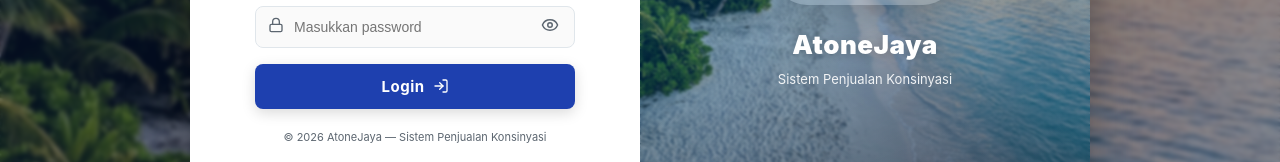
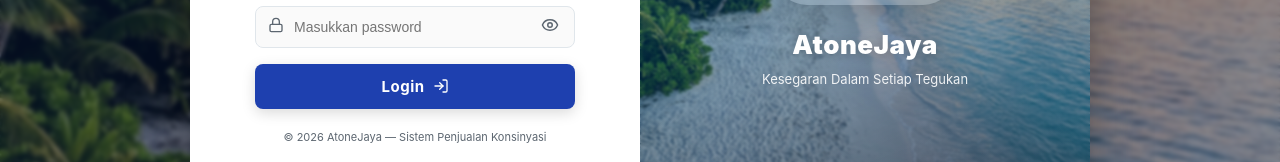
Before and after one commit to atonejaya/Minuman-Teh-Tarik, a React (Vite) app in the folder frontend/: page /login in a window 1280 px wide. Shown: the part 435-597 px from the top of the page. Built offline with nearby package versions, Linux system fonts and the light colour scheme; no server answers; the database is empty.

Commit message:
Update tagline ke Kesegaran Dalam Setiap Tegukan

```diff
--- a/frontend/src/contexts/CompanyContext.jsx
+++ b/frontend/src/contexts/CompanyContext.jsx
@@ -4,7 +4,7 @@ import { supabase } from '../utils/supabase';
 const CompanyContext = createContext({
   loading: true,
   companyName: 'AtoneJaya',
-  tagline: '',
+  tagline: 'Kesegaran Dalam Setiap Tegukan',
   address: '',
   phone: '',
   logoUrl: '',
@@ -37,7 +37,7 @@ export const CompanyProvider = ({ children }) => {
   const value = {
     loading: state.loading,
     companyName: state.settingsMap.company_name || 'AtoneJaya',
-    tagline: state.settingsMap.company_tagline || 'Sistem Penjualan Konsinyasi',
+    tagline: state.settingsMap.company_tagline || 'Kesegaran Dalam Setiap Tegukan',
     address: state.settingsMap.company_address || '',
     phone: state.settingsMap.company_phone || '',
     logoUrl: state.settingsMap.company_logo_url || '',
```
Also changed, not shown: 2 other files (tests, documents, lock files or other folders).
